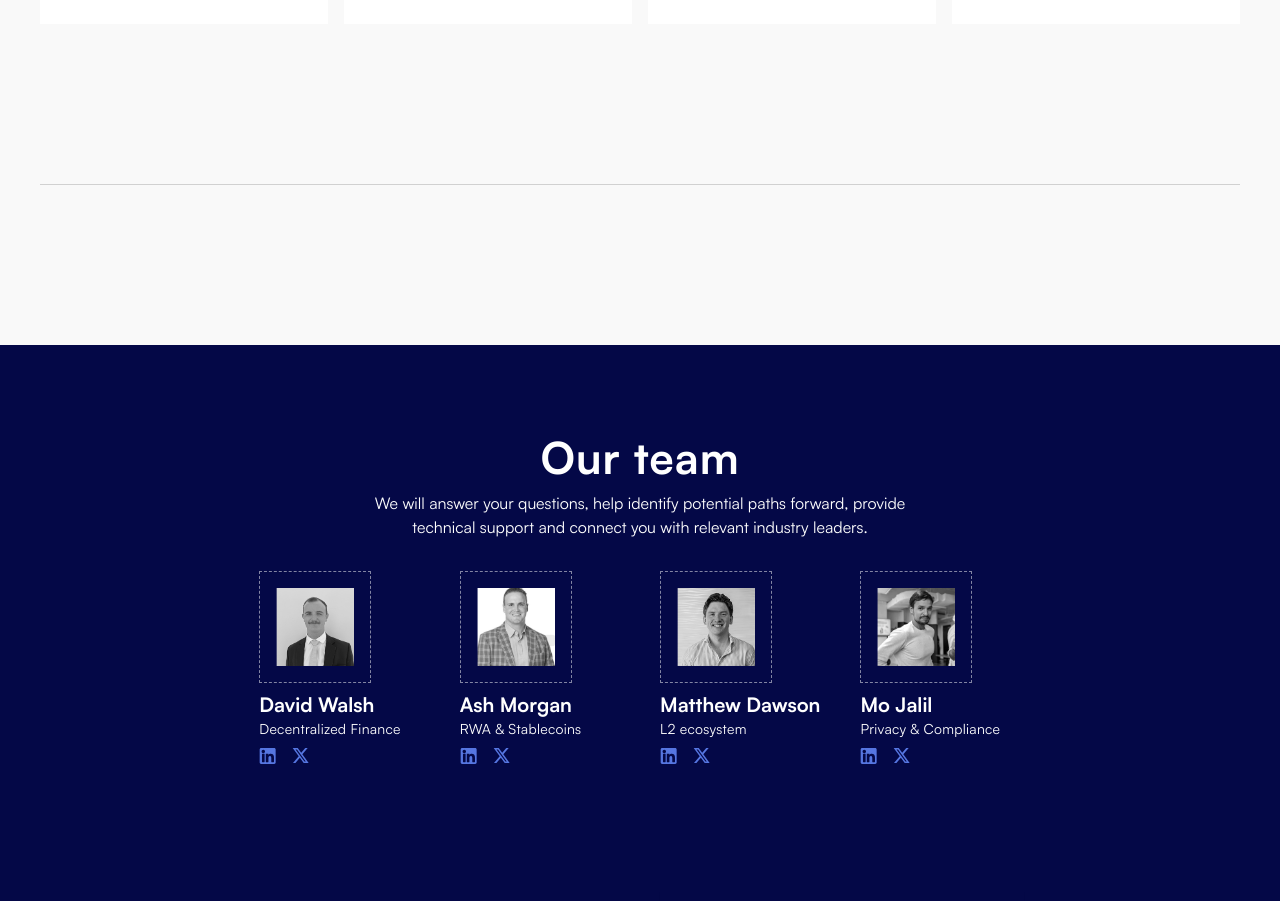
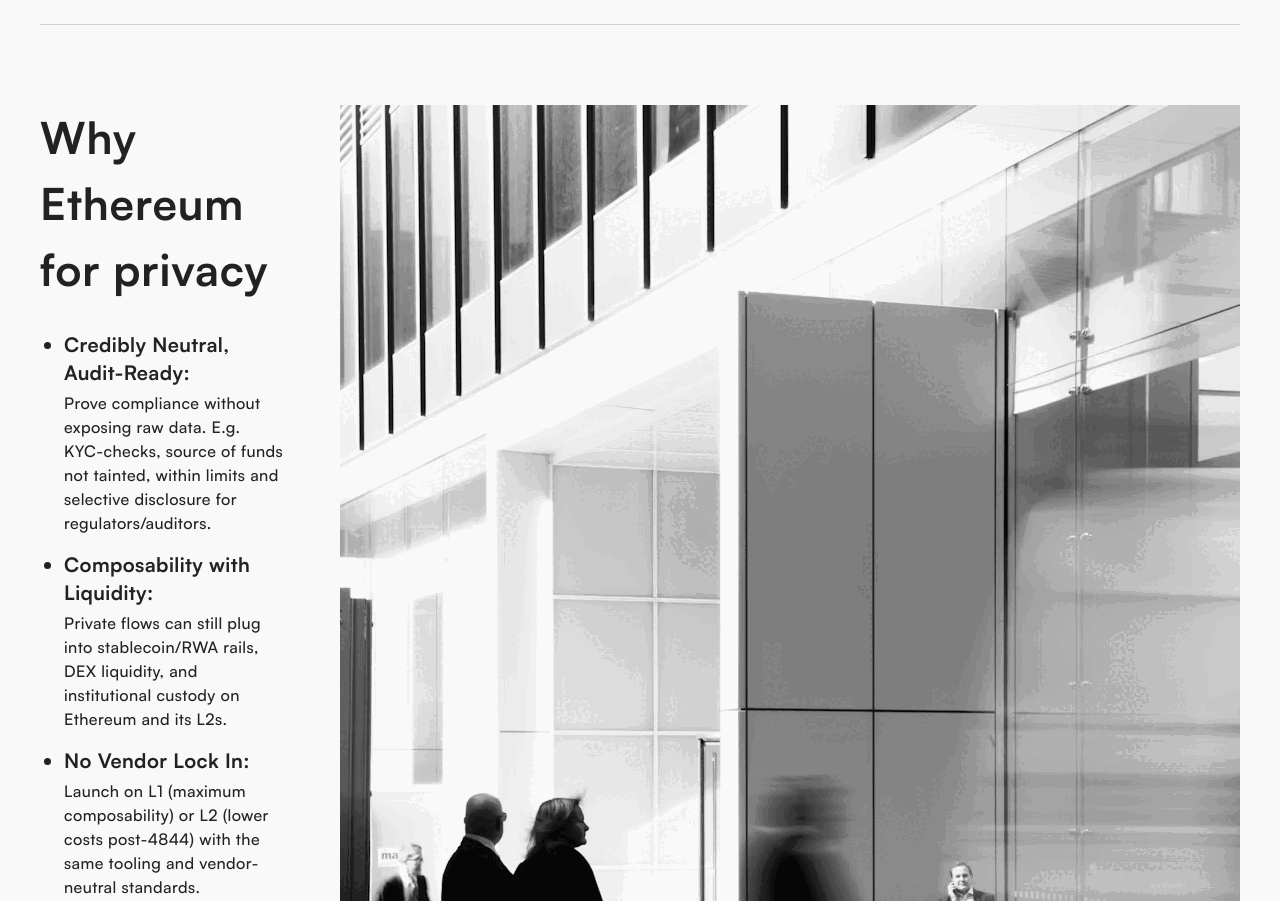
Before and after one commit to wackerow/institutions-subdomain, a Next.js app: page /privacy in a window 1280 px wide. Shown: the part 1899-2800 px from the top of the page. Built offline with nearby package versions, Linux system fonts and the light colour scheme.

Commit message:
feat: privacy page sections

```diff
--- a/app/privacy/page.tsx
+++ b/app/privacy/page.tsx
@@ -1,5 +1,9 @@
+import Image from "next/image"
+
 import Hero from "@/components/Hero"
 import Lock from "@/components/svg/lock"
+
+import blurWalkingPlaceholder from "@/public/images/blur-walking-placeholder.png"
 
 export default function Page() {
   return (
@@ -11,8 +15,8 @@
         standards you compose on L1 or L2 to meet regulatory, risk, and audit
         needs.
       </Hero>
-      <article className="max-w-8xl mx-auto w-full space-y-20 px-4 py-10 sm:px-10 sm:py-20 md:space-y-40">
-        <section id="why" className="flex gap-10 max-lg:flex-col md:gap-16">
+      <article className="max-w-8xl mx-auto w-full space-y-10 px-4 py-10 sm:px-10 sm:py-20 md:space-y-20">
+        <section id="direct" className="flex gap-10 max-lg:flex-col md:gap-16">
           <h2 className="text-h3s max-lg:mx-auto max-lg:text-center lg:w-lg lg:max-w-lg lg:shrink-0">
             We engage directly with institutions
           </h2>
@@ -56,9 +60,9 @@
           </div>
         </section>
 
-        <hr className="border-muted my-10 md:my-20" />
+        <hr className="border-muted" />
 
-        <section id="why" className="space-y-14">
+        <section id="examples" className="space-y-14">
           <div className="w-full space-y-7 max-lg:*:mx-auto max-lg:*:text-center">
             <h2 className="text-h3 max-w-lg tracking-[0.055rem]">
               Examples of privacy solutions onchain
@@ -120,7 +124,117 @@
           </div>
         </section>
 
-        <hr className="border-muted my-10 md:my-20" />
+        <hr className="border-muted" />
+
+        <section id="why" className="flex gap-14 max-lg:flex-col">
+          <div className="w-full space-y-7 max-lg:*:mx-auto max-lg:*:text-center">
+            <h2 className="text-h3 max-w-lg tracking-[0.055rem]">
+              Why Ethereum for privacy
+            </h2>
+            <ul className="max-w-prose space-y-4">
+              <li className="ms-6 text-xl font-bold tracking-[0.025rem] lg:list-disc">
+                Credibly Neutral, Audit-Ready:
+                <p className="mt-1 text-base font-medium">
+                  Prove compliance without exposing raw data. E.g. KYC-checks,
+                  source of funds not tainted, within limits and selective
+                  disclosure for regulators/auditors.
+                </p>
+              </li>
+              <li className="ms-6 text-xl font-bold tracking-[0.025rem] lg:list-disc">
+                Composability with Liquidity:
+                <p className="mt-1 text-base font-medium">
+                  Private flows can still plug into stablecoin/RWA rails, DEX
+                  liquidity, and institutional custody on Ethereum and its L2s.
+                </p>
+              </li>
+              <li className="ms-6 text-xl font-bold tracking-[0.025rem] lg:list-disc">
+                No Vendor Lock In:
+                <p className="mt-1 text-base font-medium">
+                  Launch on L1 (maximum composability) or L2 (lower costs
+                  post-4844) with the same tooling and vendor-neutral standards.
+                </p>
+              </li>
+              <li className="ms-6 text-xl font-bold tracking-[0.025rem] lg:list-disc">
+                Security at Scale:
+                <p className="mt-1 text-base font-medium">
+                  Privacy features inherit Ethereum&apos;s decentralization and
+                  resilience.
+                </p>
+              </li>
+            </ul>
+          </div>
+          <Image
+            src={blurWalkingPlaceholder}
+            alt=""
+            placeholder="blur"
+            className="object-cover object-center max-lg:h-80 lg:h-full"
+          />
+        </section>
+
+        <section id="solutions" className="space-y-8">
+          <h2 className="text-h4 tracking-[0.04rem]">
+            Privacy solutions in production
+          </h2>
+          {/* // TODO: Carousel */}
+          <div
+            className="*:bg-card -me-8 flex gap-x-4 overflow-x-auto pe-8 *:w-xs *:shrink-0 *:gap-y-2 *:p-6 max-[1400px]:w-[calc(100vw-80px)] min-[1400px]:w-full"
+            style={{
+              maskImage:
+                "linear-gradient(to right, black calc(100% - 2rem), transparent 100%)",
+            }}
+          >
+            <div>
+              <div className="TODO-IMAGE bg-muted size-16 shrink-0" />
+              <h3 className="text-h5 text-section-foreground tracking-[0.03rem]">
+                Chainlink Automated Compliance Engine (ACE)
+              </h3>
+              <p className="text-muted-foreground font-medium">
+                Policy enforcement and verifiable entity identity to automate
+                KYC/AML and transfer rules directly in smart contracts
+              </p>
+            </div>
+            <div>
+              <div className="TODO-IMAGE bg-muted size-16 shrink-0" />
+              <h3 className="text-h5 text-section-foreground tracking-[0.03rem]">
+                Railgun
+              </h3>
+              <p className="text-muted-foreground font-medium">
+                On-chain ZK privacy system for private balances and private DeFi
+                interactions on Ethereum and major L2s.
+              </p>
+            </div>
+            <div>
+              <div className="TODO-IMAGE bg-muted size-16 shrink-0" />
+              <h3 className="text-h5 text-section-foreground tracking-[0.03rem]">
+                Aztec Network
+              </h3>
+              <p className="text-muted-foreground font-medium">
+                Privacy-first zkRollup with encrypted state and selective
+                disclosure; building private smart contracts on Ethereum
+              </p>
+            </div>
+            <div>
+              <div className="TODO-IMAGE bg-muted size-16 shrink-0" />
+              <h3 className="text-h5 text-section-foreground tracking-[0.03rem]">
+                Zama
+              </h3>
+              <p className="text-muted-foreground font-medium">
+                Tools to build smart contracts that compute on encrypted data,
+                so balances and logic stay confidential.
+              </p>
+            </div>
+            <div>
+              <div className="TODO-IMAGE bg-muted size-16 shrink-0" />
+              <h3 className="text-h5 text-section-foreground tracking-[0.03rem]">
+                TACEO
+              </h3>
+              <p className="text-muted-foreground font-medium">
+                Multi-party data collaboration where firms analyze shared data
+                without revealing the raw inputs.
+              </p>
+            </div>
+          </div>
+        </section>
       </article>
     </main>
   )
```
Also changed, not shown: public/images/blur-walking-placeholder.png (added).
